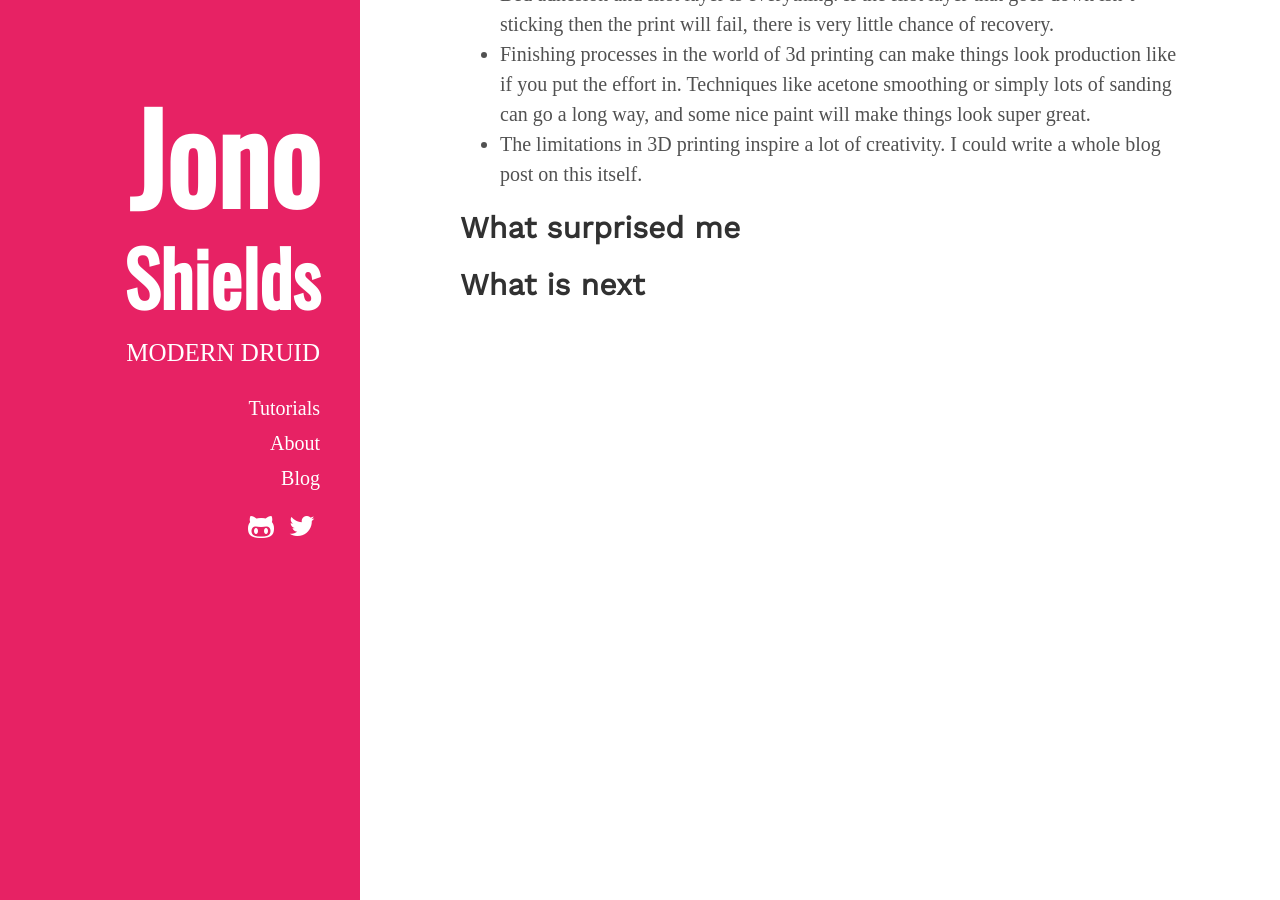
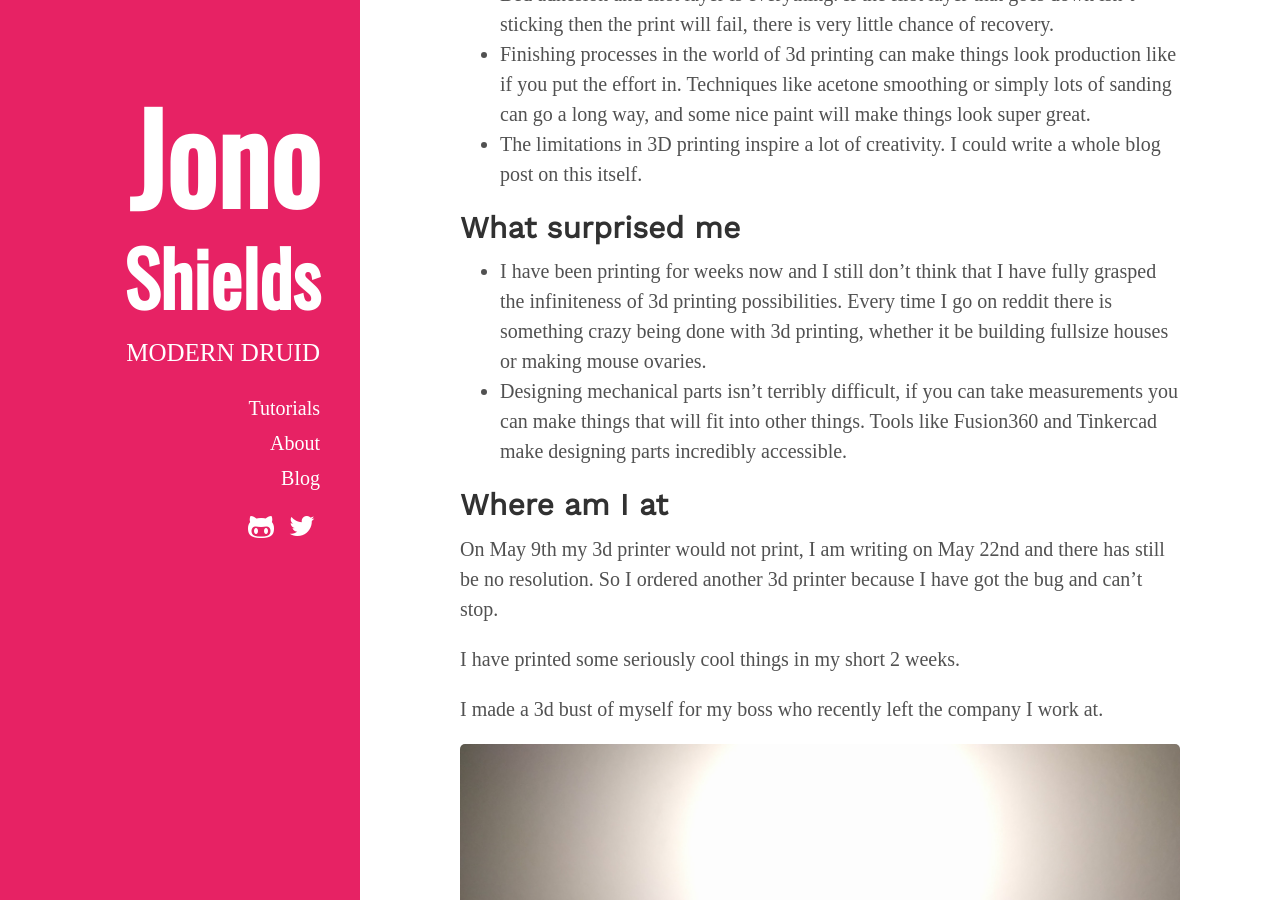
Before and after one commit to foopod/blog-2.0, a Jekyll site: the page built from _posts/2017-05-20-3d-printing.md, in a window 1280 px wide and 900 px high, scrolled down 329 px. Built offline with Jekyll 4.4.1, drawn with Linux system fonts in a browser that asks for light colours; nearby versions of some CDN libraries; some web fonts are replaced; comment, search, counter and statistics services are not loaded; some of the changed text lies outside the part shown.

Commit message:
FInished* 3d printing post

```diff
--- a/_posts/2017-05-20-3d-printing.md
+++ b/_posts/2017-05-20-3d-printing.md
@@ -17,4 +17,49 @@
 
 ## What surprised me
 
+  + I have been printing for weeks now and I still don't think that I have fully grasped the infiniteness of 3d printing possibilities. Every time I go on reddit there is something crazy being done with 3d printing, whether it be building fullsize houses or making mouse ovaries.
+  + Designing mechanical parts isn't terribly difficult, if you can take measurements you can make things that will fit into other things. Tools like Fusion360 and Tinkercad make designing parts incredibly accessible.
+
+## Where am I at
+
+On May 9th my 3d printer would not print, I am writing on May 22nd and there has still be no resolution. So I ordered another 3d printer because I have got the bug and can't stop.
+
+I have printed some seriously cool things in my short 2 weeks.
+
+I made a 3d bust of myself for my boss who recently left the company I work at.
+
+<img src="/public/images/jono_1.jpg"/>
+
+These first two were done using the camera on my phone and using some photogrammetry software called regard3d, however my lighting was pretty poor and the software could only map the front of the model.
+
+<img src="/public/images/jono_2.jpg"/>
+
+There were quite a few iterations and wasted plastic, but I am so happy with the final one.
+
+<img src="/public/images/jono_3.jpg"/>
+
+It was scanned using kscan3d and an xbox360 kinect, then I shaped the resulting model into a bust. Then I printed it in natural PLA and spent copius hours sanding and painting.
+
+<img src="/public/images/jono_4.jpg"/>
+
+I printed a Buddha that my girlfriend painted and used to make a terrarium for her mum.
+
+<img src="/public/images/buddha.jpg"/>
+
+I have also been making bits and pieces for a custom keyboard build I am working on.
+
+<img src="/public/images/keyboard.jpg"/>
+
+And I have designed a slot together terrarium that uses glass inserts. This will need to be glued together though so that it is water tight.
+
+<img src="/public/images/terrarium.png"/>
+
+
+
 ## What is next
+
+My queue of things to print is growing rapidly.
+
+  + I am desperately seeking costume parties to attend so that I can 3d print cool props.
+  + I also have an idea for a terrarium using tanks from WoT (World of Tanks) for a friend.
+  + My workshop (read bedroom) is steadily growing out of control, so the first thing I print is likely going to be some clips, hooks and shelves for storing tools and what not.
```
Also changed, not shown: public/images/buddha.jpg (added), public/images/jono_1.jpg (added), public/images/jono_2.jpg (added), public/images/jono_3.jpg (added), public/images/jono_4.jpg (added), public/images/keyboard.jpg (added), public/images/terrarium.png (added).
